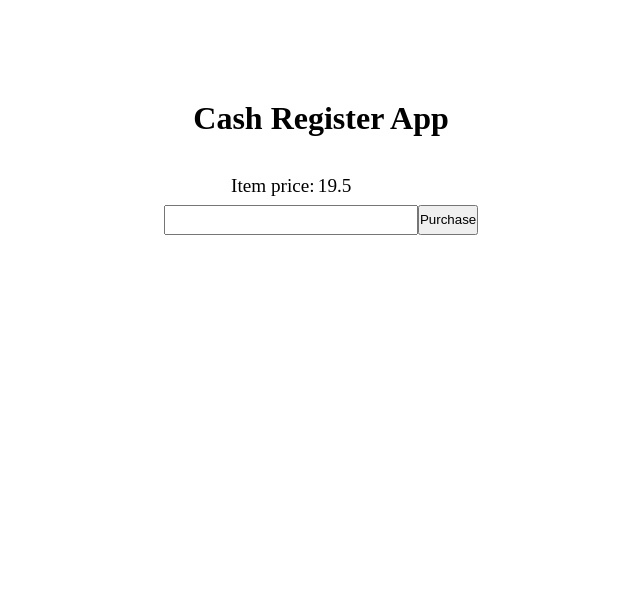
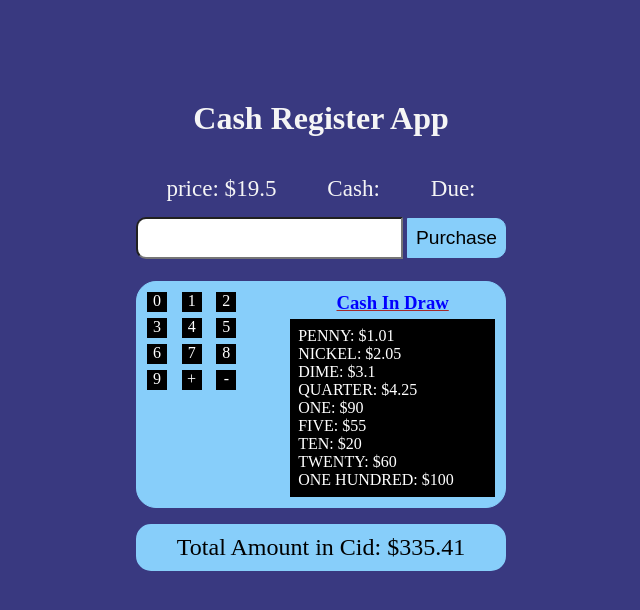
Before and after one commit to abdel1413/cashRegister, a plain HTML site: page index.html in a window 1280 px wide. Shown: the whole page, without its empty margins (319-959 px from the left). Drawn offline with Linux system fonts and the light colour scheme.

Commit message:
completed the project

```diff
--- a/index.html
+++ b/index.html
@@ -10,12 +10,31 @@
 <body>
   <main>
    <h1 id="title">Cash Register App</h1>
-   <p id='price-label'>Item price: <span id="price-span"></span></p>
-   <section class="input-section">
+   <div id="container">
+   <div id="item-detail">
+       <p id='price-label'>price: <span id="price-span"></span></p>
+       <p id="cash-entered">Cash: <span id="cash-received"></span></p>
+       <p id="change-due-to-customer">Due: <strong id="due-span"></strong></p>
+   </div>
+   <section id="input-section">
    <input type="text" name="" id="input-cash"/>
    <button id="purchase-btn" type="submit">Purchase</button>
    </section>
    <div id="change-due"></div>
+   <section>
+       <div class="cash-in-draw">
+           <div id="keyboard-container">
+           </div>
+           <div>
+
+        <h3>Cash In Draw</h3>
+         <ul id="cash-in-draw-list">
+         </ul>
+        </div>
+       </div>
+   </section>
+   <div id="total-cid"><span id="total-cid-span"></span></div>
+</div>
 </main>
    <script src="./script.js"></script>
 </body>
--- a/script.js
+++ b/script.js
@@ -1,15 +1,15 @@
 let price = 19.5;
-// let cid = [
-//   ["PENNY", 1.01],
-//   ["NICKEL", 2.05],
-//   ["DIME", 3.1],
-//   ["QUARTER", 4.25],
-//   ["ONE", 90],
-//   ["FIVE", 55],
-//   ["TEN", 20],
-//   ["TWENTY", 60],
-//   ["ONE HUNDRED", 100],
-// ];
+let cid = [
+  ["PENNY", 1.01],
+  ["NICKEL", 2.05],
+  ["DIME", 3.1],
+  ["QUARTER", 4.25],
+  ["ONE", 90],
+  ["FIVE", 55],
+  ["TEN", 20],
+  ["TWENTY", 60],
+  ["ONE HUNDRED", 100],
+];
 
 // let cid = [
 //   ["PENNY", 0.5],
@@ -35,24 +35,32 @@ let price = 19.5;
 //   ["ONE HUNDRED", 0],
 // ];
 
-let cid = [
-  ["PENNY", 0.01],
-  ["NICKEL", 0],
-  ["DIME", 0],
-  ["QUARTER", 0],
-  ["ONE", 0],
-  ["FIVE", 0],
-  ["TEN", 0],
-  ["TWENTY", 0],
-  ["ONE HUNDRED", 0],
-];
+// let cid = [
+//   ["PENNY", 0.01],
+//   ["NICKEL", 0],
+//   ["DIME", 0],
+//   ["QUARTER", 0],
+//   ["ONE", 0],
+//   ["FIVE", 0],
+//   ["TEN", 0],
+//   ["TWENTY", 0],
+//   ["ONE HUNDRED", 0],
+// ];
 const priceLabel = document.getElementById("price-label");
 const priceSpan = document.getElementById("price-span");
 const inputValue = document.getElementById("input-cash");
 const purchaseBtn = document.getElementById("purchase-btn");
 let changeDue = document.getElementById("change-due");
-
-priceSpan.textContent = price;
+const itemDetail = document.getElementById("item-detail");
+const cashEntered = document.getElementById("cash-entered");
+const dueSpan = document.getElementById("due-span");
+const cashReceived = document.getElementById("cash-received");
+const cashInDraw = document.getElementById("cash-in-dran");
+const cashInDrawList = document.getElementById("cash-in-draw-list");
+const keyboardContainer = document.getElementById("keyboard-container");
+const totalAmountCid = document.getElementById("total-cid");
+const totalCidSpan = document.getElementById("total-cid-span");
+priceSpan.textContent = `$${price}`;
 
 const totalCid = parseFloat(
   cid
@@ -61,6 +69,7 @@ const totalCid = parseFloat(
     }, 0)
     .toFixed(2)
 );
+totalCidSpan.textContent = `Total Amount in Cid: $${totalCid}`;
 const cashRegister = () => {
   const cash = parseFloat(inputValue.value);
   if (!inputValue.value) {
@@ -78,17 +87,19 @@ const cashRegister = () => {
     const filterNulls = register[change].filter((value) => value[1] !== 0);
 
     if (register.status === "INSUFFICIENT_FUNDS") {
-      console.log(register.status, register.change);
       changeDue.textContent = `Status: ${register.status} ${register.change}`;
+      changeDue.style.color = "red";
     } else if (register.status === "CLOSED") {
       changeDue.textContent = `Status: ${register.status} ${formatter(
         filterNulls
       )}`;
+      changeDue.style.color = "red";
     } else {
       console.log("open", register.change);
       changeDue.textContent = `Status: ${register.status} ${formatter(
         register.change
       )}`;
+      changeDue.style.color = "white";
     }
   }
 };
@@ -107,7 +118,8 @@ const getChange = (price, cash, cid) => {
   };
   const changeArray = [];
   const changeToGive = parseFloat((cash - price).toFixed(2));
-
+  cashReceived.textContent = `$${cash}`;
+  dueSpan.textContent = `$${changeToGive}`;
   let remainingChange = changeToGive;
   for (let i = cid.length - 1; i >= 0; i--) {
     const currencyName = cid[i][0];
@@ -117,14 +129,7 @@ const getChange = (price, cash, cid) => {
     //get the value from cid
     let valueInCid = cid[i][1];
     let returnChange = 0;
-    console.log(
-      "r",
-      remainingChange,
-      "v",
-      valueOfCurrencyUnit,
-      "vci",
-      valueInCid
-    );
+
     while (remainingChange >= valueOfCurrencyUnit && valueInCid > 0) {
       remainingChange = parseFloat(
         (remainingChange - valueOfCurrencyUnit).toFixed(2)
@@ -157,6 +162,16 @@ const getChange = (price, cash, cid) => {
 
 const formatter = (array) =>
   array.map(([name, amount]) => `${name}: $${amount}`).join(" ");
-console.log(formatter(cid));
+
+const formattedCid = formatter(cid);
+cid.forEach(
+  (element, id) =>
+    (cashInDrawList.innerHTML += `<li id="${id}">${element[0]}: $${element[1]}</li>`)
+);
+
+const keyboard = [0, 1, 2, 3, 4, 5, 6, 7, 8, 9, "+", "-"];
+keyboard.forEach((item, index) => {
+  keyboardContainer.innerHTML += `<div class="keyboad" id="${index}">${item}</div>`;
+});
 
 purchaseBtn.addEventListener("click", cashRegister);
--- a/styles.css
+++ b/styles.css
@@ -6,6 +6,10 @@
   box-sizing: border-box;
 }
 
+body {
+  color: whitesmoke;
+  background-color: rgb(57, 57, 128);
+}
 main {
   display: flex;
   justify-content: center;
@@ -27,32 +31,107 @@ main > p {
   display: flex;
   flex-direction: initial;
   justify-content: start;
-
   margin-bottom: 0.5rem;
   float: left;
 }
-#price-label {
-  float: left;
-  margin-left: 550px;
-  align-self: flex-start;
+/* #price-label {
+  margin: 10px auto;
+} */
+
+#item-detail {
+  display: flex;
+  justify-content: space-around;
+  align-items: center;
+
+  width: auto;
+  padding: 0 5px;
+  font-size: 1.2em;
 }
-#price-span {
-  margin-left: 0.2rem;
+#item-detail > p {
+  font-size: 1.2em;
+}
+#input-section {
+  margin: 15px 0;
 }
 #input-cash {
-  padding: 0.1rem;
+  padding: 0.5rem;
   font-size: 1.2em;
+  border-top-left-radius: 10px;
+  border-bottom-left-radius: 10px;
 }
 
-.cash-btn {
-  margin-left: 5px;
-  padding: 0.1rem;
+#purchase-btn {
+  /* margin-left: 2px; */
+  padding: 0.5rem;
   font-size: 1.2em;
   cursor: pointer;
+  background-color: lightskyblue;
+  border: 1px solid lightskyblue;
+  border-bottom-right-radius: 10px;
+  border-top-right-radius: 10px;
 }
 
-.change-due {
-  margin-top: 0.25em;
-  font-size: 25px;
-  color: rgb(37, 37, 39);
+#purchase-btn:hover {
+  background-color: skyblue;
+  color: black;
 }
+
+#change-due {
+  margin: 1.25em 0;
+  font-size: 1.1em;
+}
+.cash-in-draw {
+  border: 1px solid lightskyblue;
+  display: grid;
+  grid-template-columns: auto auto;
+  grid-gap: 10px;
+  padding: 10px;
+  border-radius: 20px;
+  background-color: lightskyblue;
+}
+#cash-in-draw-list {
+  background-color: black;
+  color: white;
+  padding: 0.5em;
+}
+#keyboard-container {
+  display: grid;
+  grid-template-columns: auto auto auto;
+  grid-gap: 4px;
+  width: 100px;
+  height: 100px;
+}
+#keyboard-container > div {
+  width: 20px;
+  height: 20px;
+  background-color: black;
+  color: white;
+  text-align: center;
+  justify-content: center;
+  align-items: center;
+}
+#cash-in-draw-list {
+  list-style: none;
+}
+h3 {
+  text-align: center;
+  list-style: upper-alpha;
+  margin-bottom: 5px;
+  color: blue;
+  text-decoration: underline;
+  text-decoration-color: brown;
+}
+#total-cid {
+  margin-top: 1em;
+  width: 100%;
+  border: 2px solid lightskyblue;
+  padding: 0.5em;
+  background-color: lightskyblue;
+  text-align: center;
+  border-radius: 15px;
+}
+#total-cid-span {
+  color: black;
+  text-align: center;
+  font-size: 1.5rem;
+}
```
